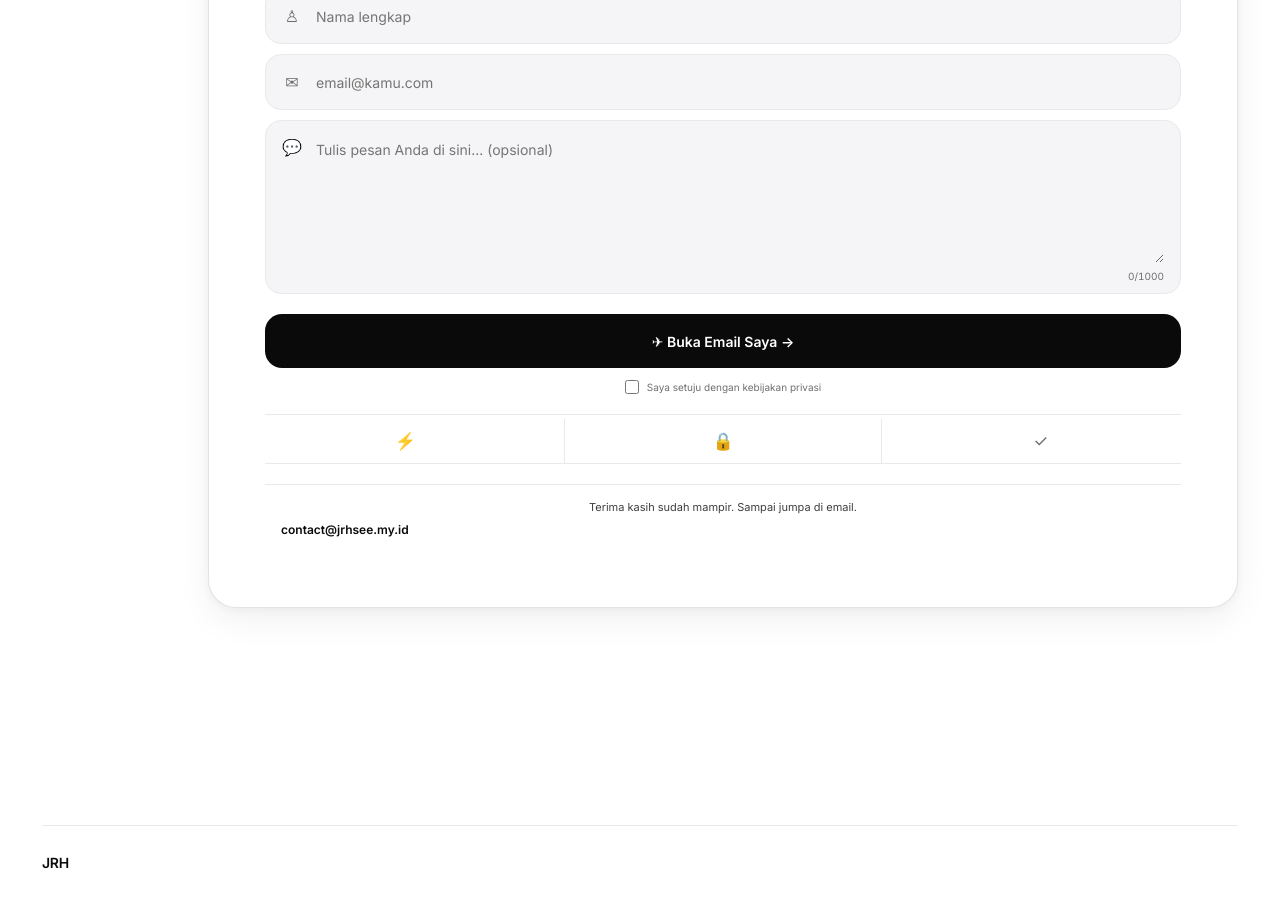
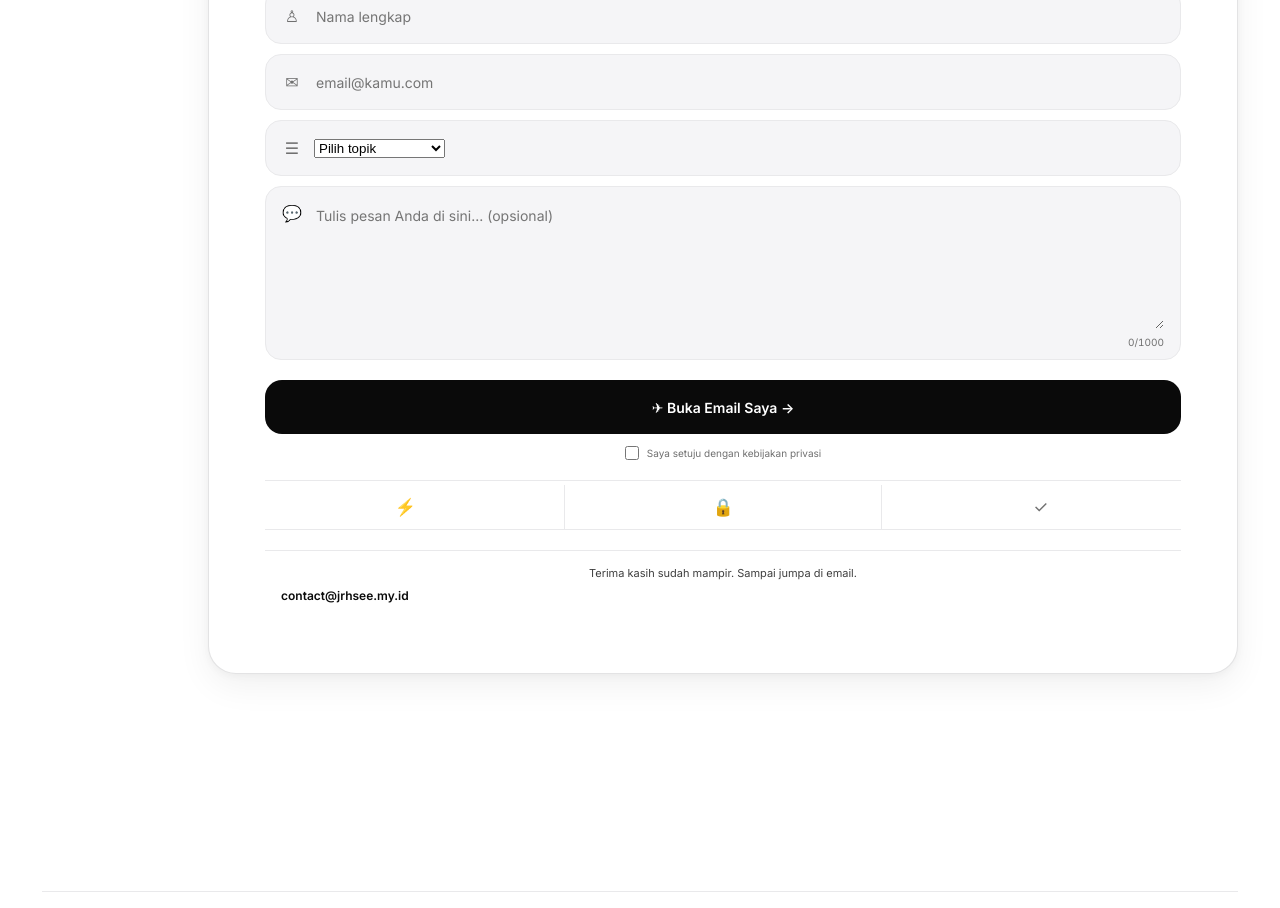
Before and after one commit to LionerHakim/JRHs, a React (Vite) app: page / in a window 1280 px wide. Shown: the part 4040-4948 px from the top of the page. Built offline with nearby package versions, Linux system fonts and the light colour scheme.

Commit message:
Restore optional Contact topic selector

```diff
--- a/src/main.tsx
+++ b/src/main.tsx
@@ -16,6 +16,7 @@ export default function App() {
   const [activeSection, setActiveSection] = useState<(typeof sectionIds)[number]>('identity')
   const [name, setName] = useState('')
   const [email, setEmail] = useState('')
+  const [purpose, setPurpose] = useState('')
   const [message, setMessage] = useState('')
   const [privacy, setPrivacy] = useState(false)
   const [contactStatus, setContactStatus] = useState<string | null>(null)
@@ -61,9 +62,10 @@ export default function App() {
     const emailMatch = normalizedEmail.match(emailPattern)
     if (!emailMatch || !/^[^\s@]+@[^\s@]+\.[^\s@]+$/.test(normalizedEmail)) return setContactError('Gunakan email yang valid.')
     if (!trustedEmailDomains.includes(emailMatch[1])) return setContactError('Gunakan email dari Gmail, Outlook, Hotmail, Yahoo, iCloud, atau Proton.')
+    if (!purpose) return setContactError('Pilih topik atau pilih Opsional.')
     if (!privacy) return setContactError('Centang persetujuan privasi dulu.')
 
-    const subject = encodeURIComponent('[JRHs Contact] Pesan dari website')
+    const subject = encodeURIComponent(`[JRHs Contact] ${purpose === 'Opsional' ? 'Pesan dari website' : purpose}`)
     const body = encodeURIComponent(`Halo JRHs,
 
 Saya ingin menghubungi terkait:
@@ -222,6 +224,13 @@ ${name.trim()}`)
                   <span className="contact-icon" aria-hidden="true">✉</span>
                   <input type="email" value={email} onChange={(event) => setEmail(event.target.value)} placeholder="email@kamu.com" autoComplete="email" inputMode="email" />
                 </label>
+                <label className="contact-field">
+                  <span className="contact-icon" aria-hidden="true">☰</span>
+                  <select value={purpose} onChange={(event) => setPurpose(event.target.value)} aria-label="Pilih topik">
+                    <option value="">Pilih topik</option>
+                    {['Pertanyaan umum', 'Kolaborasi', 'Project', 'Bisnis', 'Investasi', 'Akademik', 'Feedback', 'Opsional'].map((item) => <option key={item} value={item}>{item}</option>)}
+                  </select>
+                </label>
                 <label className="contact-field contact-message">
                   <span className="contact-icon" aria-hidden="true">💬</span>
                   <textarea value={message} onChange={(event) => setMessage(event.target.value.slice(0, 1000))} placeholder="Tulis pesan Anda di sini... (opsional)" maxLength={1000} rows={5} />
```
